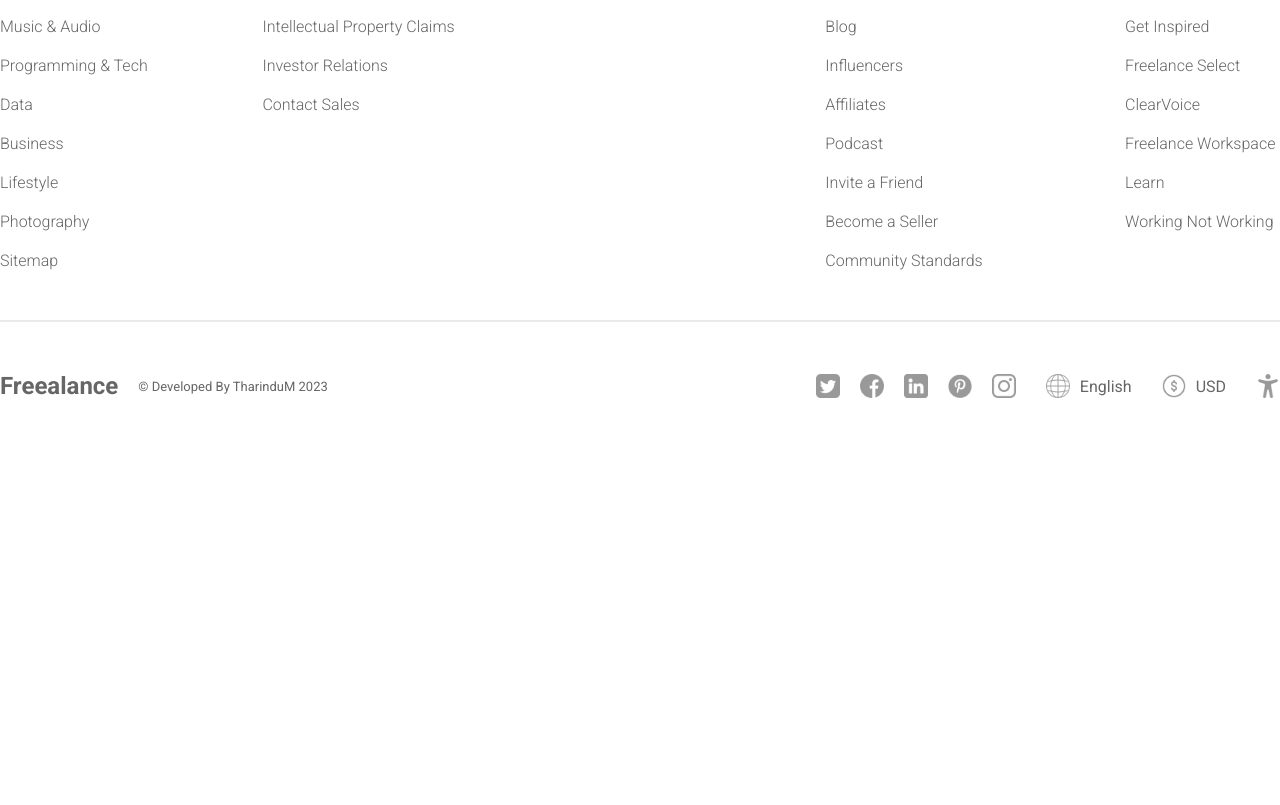
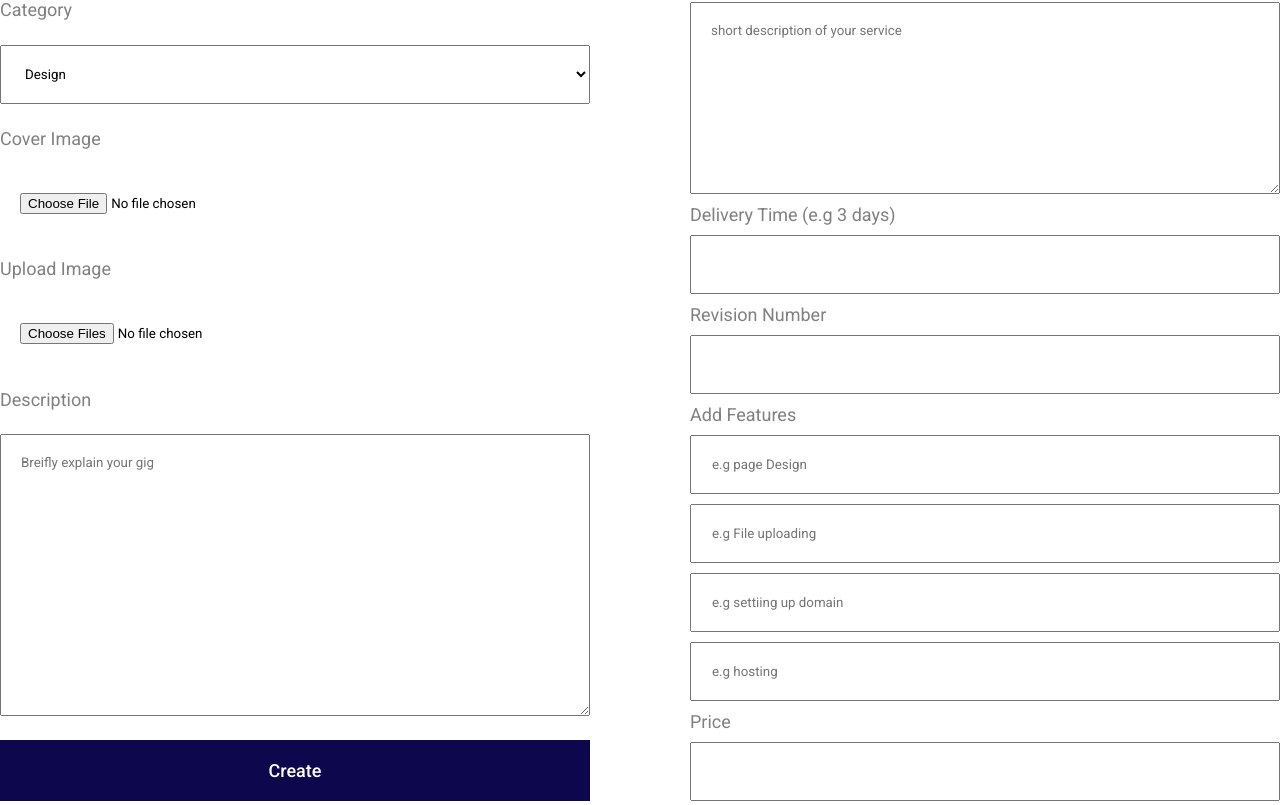
Before and after one commit to tharinm/Freelance-Website---MERN, a React (Vite) app in the folder client/: page /add in a window 1280 px wide. Shown: the part 355-1160 px from the top of the page. Before the commit the page ends 805 px from the top, so only its background shows below. Built offline with nearby package versions, Linux system fonts and the light colour scheme.

Commit message:
developed add gig page

```diff
--- a/client/src/pages/add/Add.jsx
+++ b/client/src/pages/add/Add.jsx
@@ -1,10 +1,63 @@
-import React from 'react'
-import './Add.scss'
+import React from "react";
+import "./Add.scss";
 
 export default function Add() {
   return (
     <div>
-      <div className="add">Add</div>
+      <div className="add">
+        <div className="container">
+          <h1>Add New Gig</h1>
+          <div className="sections">
+            <div className="left">
+              <label htmlFor="">Title</label>
+              <input type="text" placeholder="e.g I will do something " />
+              <label htmlFor="">Category</label>
+              <select name="cats" id="cats">
+                <option value="design">Design</option>
+                <option value="web">Web Development</option>
+                <option value="animation">Animation</option>
+                <option value="music">Music</option>
+              </select>
+              <label htmlFor="">Cover Image</label>
+              <input type="file" />
+              <label htmlFor="">Upload Image</label>
+              <input type="file" multiple />
+              <label htmlFor="">Description</label>
+              <textarea
+                name=""
+                id=""
+                cols="30"
+                rows="16"
+                placeholder="Breifly explain your gig"
+              ></textarea>
+              <button>Create</button>
+            </div>
+            <div className="right">
+              <label htmlFor="">Servic Title</label>
+              <input type="text" placeholder="e.g One Page Web Design" />
+              <label htmlFor="">Short Description</label>
+              <textarea
+                name=""
+                id=""
+                cols="30"
+                rows="10"
+                placeholder="short description of your service"
+              ></textarea>
+              <label htmlFor="">Delivery Time (e.g 3 days)</label>
+              <input type="number" min={1} />
+              <label htmlFor="">Revision Number</label>
+              <input type="number" min={1} />
+              <label htmlFor="">Add Features</label>
+              <input type="text" placeholder="e.g page Design" />
+              <input type="text" placeholder="e.g File uploading" />
+              <input type="text" placeholder="e.g settiing up domain" />
+              <input type="text" placeholder="e.g hosting" />
+              <label htmlFor="">Price</label>
+              <input type="number" min={1} />
+            </div>
+          </div>
+        </div>
+      </div>
     </div>
-  )
+  );
 }
--- a/client/src/pages/add/Add.scss
+++ b/client/src/pages/add/Add.scss
@@ -0,0 +1,52 @@
+.add{
+    display: flex;
+    justify-content: center;
+
+    .container{
+        width: 1400px;
+        padding: 50px 0px;
+
+
+        h1{
+            color: gray;
+            font-weight: 300;
+            margin-bottom: 30px;
+        }
+
+        .sections{
+              display: flex;
+                justify-content: space-between;
+                gap:100px;
+
+           .left , .right{
+                display: flex;
+                flex-direction: column;
+                gap: 10px;
+                flex:1;
+                justify-content: space-between;
+
+                label{
+                    color: gray;
+                    font-size: 18px;
+                }
+
+                input,select,textarea{
+                        padding: 20px;
+                }
+
+                button{
+                    border:none;
+                    padding: 20px;
+                    background-color: #0d084d;
+                    cursor: pointer;
+                    color: white;
+                    font-weight: 500;
+                    font-size: 18px;
+                }
+           }
+
+
+
+        }
+    }
+}
```
